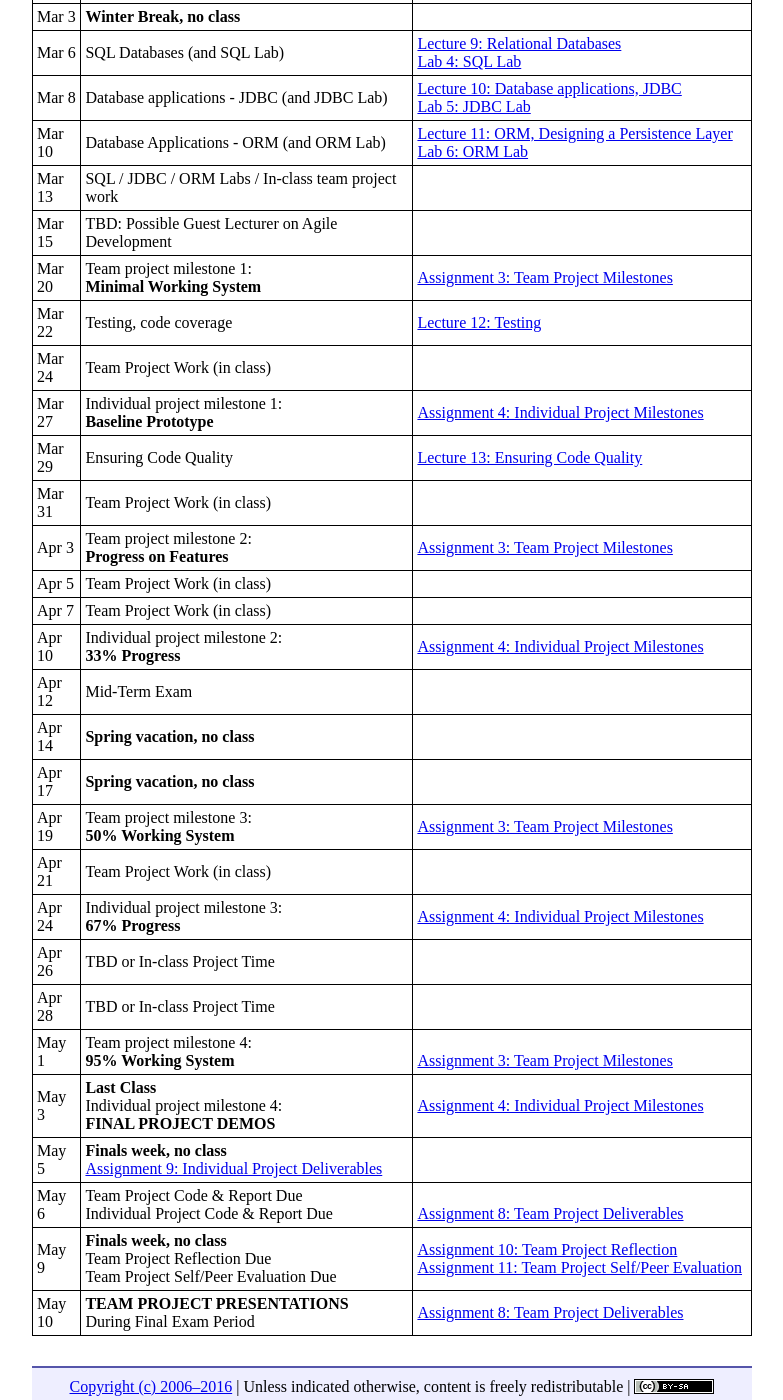
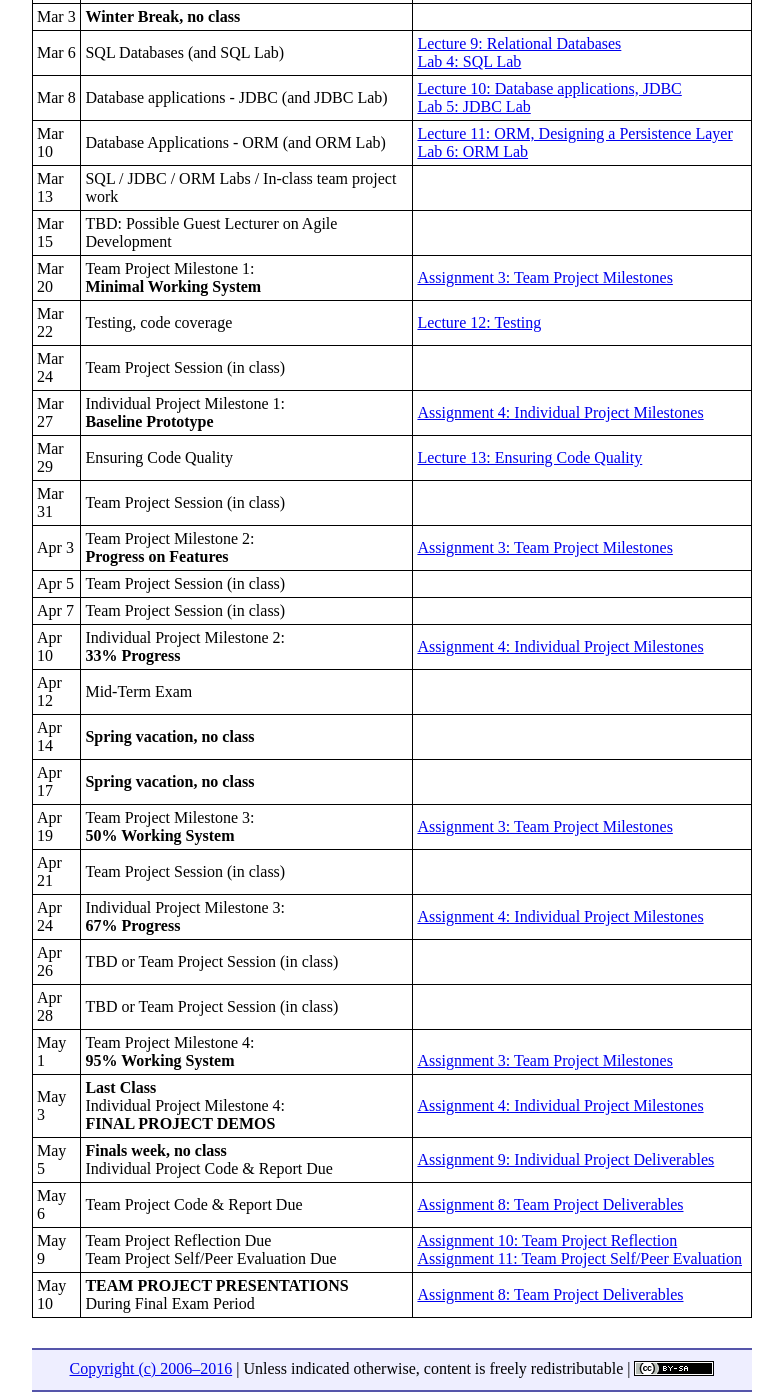
Before and after one commit to ycpcs/cs320-spring2017, a Jekyll site: the page built from schedule.md, in a window 1280 px wide and 1400 px high, scrolled down 1026 px. Shown: the whole window, without its empty margins (248-1031 px from the left). Built offline with Jekyll 4.4.1, drawn with Linux system fonts in a browser that asks for light colours; some of the changed text lies outside the part shown.

Commit message:
updates to schedule

```diff
--- a/schedule.md
+++ b/schedule.md
@@ -13,21 +13,21 @@ This is the schedule for the course.  It may be updated from time to time.  Upda
 Date | Topic/Activity | Reading
 ---- | -------------- | -------
 Jan 18 | Course intro | [Lecture 1: Course Overview, OOP](lectures/lecture01.html)
-Jan 20 | HTML and CSS | [Lecture 7: HTML and CSS](lectures/lecture07.html)
-Jan 23 | Web applications | [Lecture 8: Web applications](lectures/lecture08.html)
+Jan 20 | HTML and CSS | [Lecture 7: HTML and CSS](lectures/lecture07.html)<br> [Lab 1: HTML and CSS Lab](./labs/lab01.html)
+Jan 23 | Web applications | [Lecture 8: Web applications](lectures/lecture08.html)<br> [Lab 2: Web Applications Lab](./labs/lab02.html)
 Jan 25 | Development process, Agile Development | UD, Chapter 2, [Lecture 2: Development Process](lectures/lecture02.html), [Manifesto for Agile Software Development](http://www.agilemanifesto.org/)
 Jan 27 | Agile and Extreme Programming | [XP: Chapters 1&ndash;5 (Questions and Discussions)](lectures/XPdiscussion1_5.html)
 Jan 30 | Agile and Extreme Programming, Practices | [XP: Chapters 6&ndash;7 (Questions and Discussions)](lectures/XPdiscussion6_7.html)
 Feb 1 | Requirements | UD, Chapter 9, [Lecture 3: Requirements, Use Cases](lectures/lecture03.html)
-Feb 3 | Use case exercise |
-Feb 6 | Use Cases / In-class team project work |
+Feb 3 | Use Case Exercise |
+Feb 6 | Team Project Session: Use Cases (in class) |
 Feb 8 | UML, OO Analysis | UD, Chapter 3, [Lecture 4: UML class diagrams](lectures/lecture04.html), [Lecture 5: OO Analysis](lectures/lecture05.html)
 Feb 10 | OO Analysis exercise |
-Feb 13 | Group work: analysis model for team project
+Feb 13 | Team Project Session: project analysis model (in class)
 Feb 15 | Analysis model presentations and discussion
 Feb 17 | OO Design | [Lecture 6: OO Design, OCP, LSP](lectures/lecture06.html), Robert Martin, [Design Principles and Design Patterns](lectures/lecture06/Principles_and_Patterns.pdf), pages 1-12
 Feb 20 | Version control | [Git for Designers](https://web.archive.org/web/20150301060509/http://hoth.entp.com/output/git_for_designers.html)
-Feb 22 | Version control lab |
+Feb 22 | Version control lab |  [Lab 3: Git Lab](./labs/lab03.html)
 Feb 24 | TBD: Based on whether or not the weather has cooperated up to this point in the semester |
 Feb 27 | **Winter Break, no class**
 Mar 1 | **Winter Break, no class**
@@ -37,27 +37,27 @@ Mar 8 | Database applications - JDBC (and JDBC Lab) | [Lecture 10: Database appl
 Mar 10 | Database Applications - ORM (and ORM Lab) | [Lecture 11: ORM, Designing a Persistence Layer](lectures/lecture11.html)<br> [Lab 6: ORM Lab](./labs/lab06.html)
 Mar 13 | SQL / JDBC / ORM Labs / In-class team project work
 Mar 15 | TBD: Possible Guest Lecturer on Agile Development
-Mar 20 | Team project milestone 1:<br> **Minimal Working System** | [Assignment 3: Team Project Milestones](assign/assign03.html)
+Mar 20 | Team Project Milestone 1:<br> **Minimal Working System** | [Assignment 3: Team Project Milestones](assign/assign03.html)
 Mar 22 | Testing, code coverage | [Lecture 12: Testing](lectures/lecture12.html)
-Mar 24 | Team Project Work (in class)
-Mar 27 | Individual project milestone 1:<br> **Baseline Prototype** | [Assignment 4: Individual Project Milestones](assign/assign04.html)
+Mar 24 | Team Project Session (in class)
+Mar 27 | Individual Project Milestone 1:<br> **Baseline Prototype** | [Assignment 4: Individual Project Milestones](assign/assign04.html)
 Mar 29 | Ensuring Code Quality | [Lecture 13: Ensuring Code Quality](lectures/lecture13.html)
-Mar 31 | Team Project Work (in class)
-Apr 3 | Team project milestone 2:<br> **Progress on Features** | [Assignment 3: Team Project Milestones](assign/assign03.html)
-Apr 5 | Team Project Work (in class)
-Apr 7 | Team Project Work (in class)
-Apr 10 | Individual project milestone 2:<br> **33% Progress** | [Assignment 4: Individual Project Milestones](assign/assign04.html)
+Mar 31 | Team Project Session (in class)
+Apr 3 | Team Project Milestone 2:<br> **Progress on Features** | [Assignment 3: Team Project Milestones](assign/assign03.html)
+Apr 5 | Team Project Session (in class)
+Apr 7 | Team Project Session (in class)
+Apr 10 | Individual Project Milestone 2:<br> **33% Progress** | [Assignment 4: Individual Project Milestones](assign/assign04.html)
 Apr 12 | Mid-Term Exam
 Apr 14 | **Spring vacation, no class**
 Apr 17 | **Spring vacation, no class**
-Apr 19 | Team project milestone 3:<br> **50% Working System** | [Assignment 3: Team Project Milestones](assign/assign03.html)
-Apr 21 | Team Project Work (in class)
-Apr 24 | Individual project milestone 3:<br> **67% Progress** | [Assignment 4: Individual Project Milestones](assign/assign04.html)
-Apr 26 | TBD or In-class Project Time
-Apr 28 | TBD or In-class Project Time
-May 1 | Team project milestone 4:<br> **95% Working System** | <br>[Assignment 3: Team Project Milestones](assign/assign03.html)
-May 3 | **Last Class**<br>Individual project milestone 4:<br> **FINAL PROJECT DEMOS** | [Assignment 4: Individual Project Milestones](assign/assign04.html)
-May 5 | **Finals week, no class**<br>[Assignment 9: Individual Project Deliverables](assign/assign09.html)
-May 6 | Team Project Code & Report Due<br>Individual Project Code & Report Due | <br> [Assignment 8: Team Project Deliverables](assign/assign08.html)
-May 9 | **Finals week, no class**<br>Team Project Reflection Due<br>Team Project Self/Peer Evaluation Due | [Assignment 10: Team Project Reflection](assign/assign10.html)<br> [Assignment 11: Team Project Self/Peer Evaluation](assign/assign11.html)
+Apr 19 | Team Project Milestone 3:<br> **50% Working System** | [Assignment 3: Team Project Milestones](assign/assign03.html)
+Apr 21 | Team Project Session (in class)
+Apr 24 | Individual Project Milestone 3:<br> **67% Progress** | [Assignment 4: Individual Project Milestones](assign/assign04.html)
+Apr 26 | TBD or Team Project Session (in class)
+Apr 28 | TBD or Team Project Session (in class)
+May 1 | Team Project Milestone 4:<br> **95% Working System** | <br>[Assignment 3: Team Project Milestones](assign/assign03.html)
+May 3 | **Last Class**<br>Individual Project Milestone 4:<br> **FINAL PROJECT DEMOS** | [Assignment 4: Individual Project Milestones](assign/assign04.html)
+May 5 | **Finals week, no class**<br>Individual Project Code & Report Due  | [Assignment 9: Individual Project Deliverables](assign/assign09.html)
+May 6 | Team Project Code & Report Due| [Assignment 8: Team Project Deliverables](assign/assign08.html)
+May 9 | Team Project Reflection Due<br>Team Project Self/Peer Evaluation Due | [Assignment 10: Team Project Reflection](assign/assign10.html)<br> [Assignment 11: Team Project Self/Peer Evaluation](assign/assign11.html)
 May 10 | **TEAM PROJECT PRESENTATIONS**<br>During Final Exam Period | [Assignment 8: Team Project Deliverables](assign/assign08.html)
```
